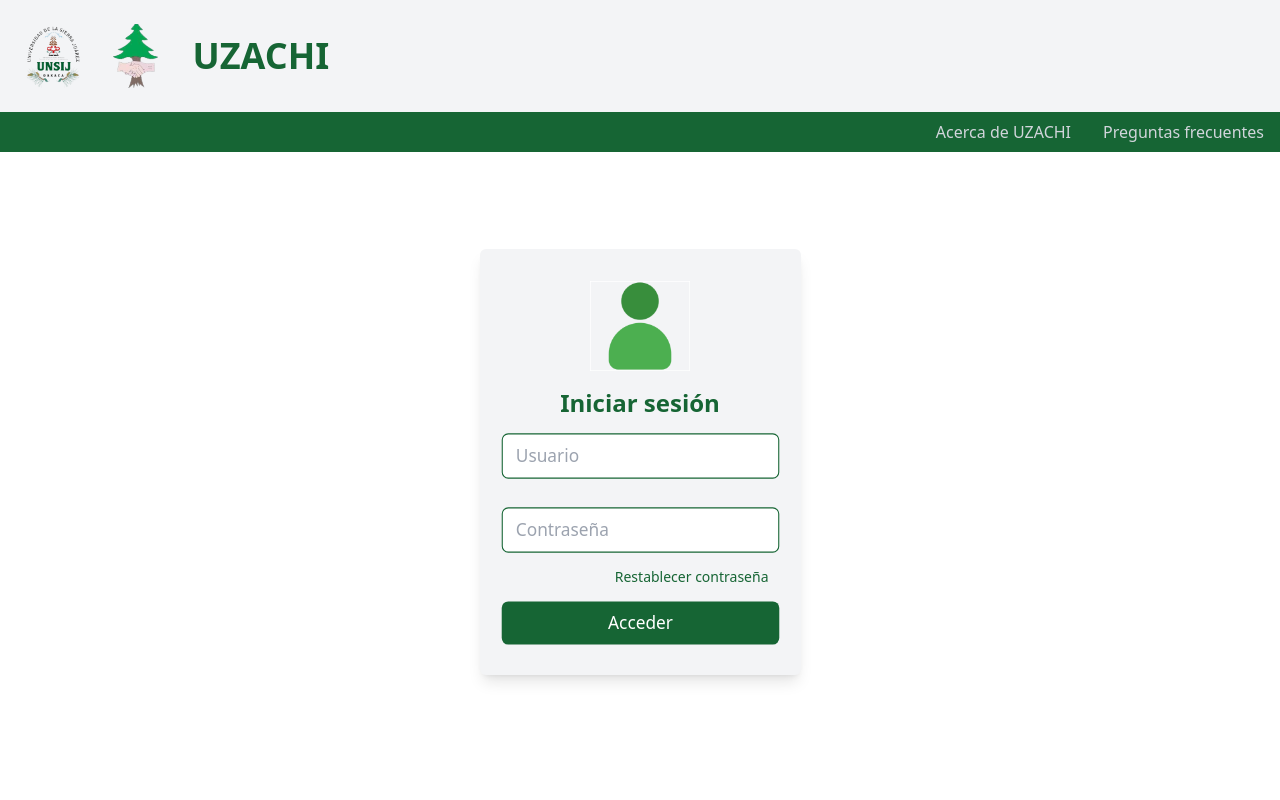
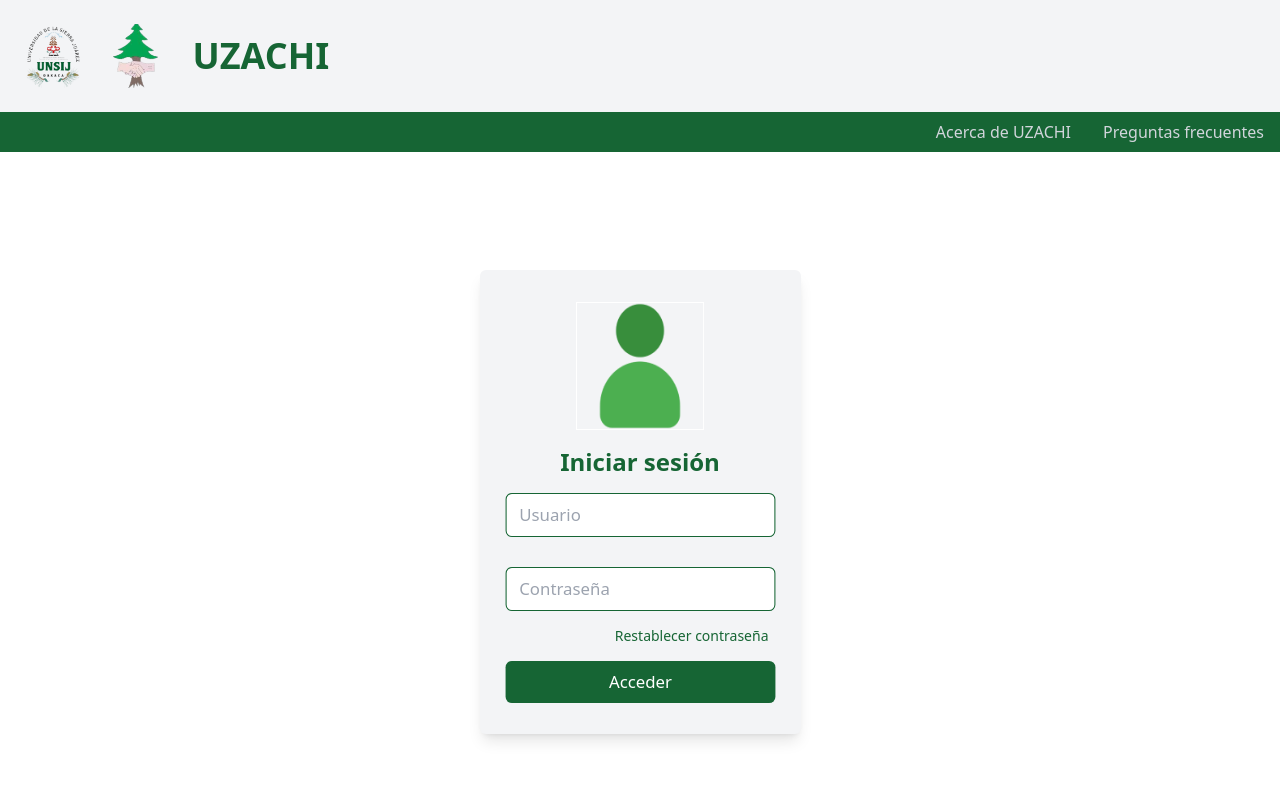
Before and after one commit to Uriel1021/Frtont-End-UZACHI, a React (Vite) app: page / in a window 1280 px wide. Shown: the top 800 px of the page. Built offline with nearby package versions, Linux system fonts and the light colour scheme.

Commit message:
se subio login corregido

```diff
--- a/src/components/login/Login.jsx
+++ b/src/components/login/Login.jsx
@@ -1,4 +1,3 @@
-
 import React from 'react';
 import { useNavigate } from 'react-router-dom';
 
@@ -11,17 +10,17 @@ const Login = () => {
   };
 
   return (
-    <div className="text-center shadow-lg rounded-md p-8 bg-gray-100 relative" style={{ top: '-90px' }}>
-      <img src="/images/user-logo.png" alt="Logotipo" className="mx-auto mb-4" style={{ maxWidth: '100px' }} />
+    <div className="max-w-md mx-auto mt-10 p-8 bg-gray-100 shadow-lg rounded-md text-center relative sm:mt-20" style={{ top: '-90px' }}>
+      <img src="/images/user-logo.png" alt="Logotipo" className="mx-auto mb-4 w-24 h-24 sm:w-32 sm:h-32" />
       <h2 className="text-xl sm:text-2xl font-bold mb-4 text-green-800">Iniciar sesión</h2>
       <div className="mb-4">
-        <input type="text" placeholder="Usuario" className="w-full px-3 py-2 border border-green-800 rounded-md mb-4" style={{ transform: 'scale(1.08)' }} />
+        <input type="text" placeholder="Usuario" className="w-full px-3 py-2 border border-green-800 rounded-md mb-4 transform scale-100 sm:scale-105" />
       </div>
       <div className="mb-4">
-        <input type="password" placeholder="Contraseña" className="w-full px-3 py-2 border border-green-800 rounded-md mb-2" style={{ transform: 'scale(1.08)' }} />
+        <input type="password" placeholder="Contraseña" className="w-full px-3 py-2 border border-green-800 rounded-md mb-2 transform scale-100 sm:scale-105" />
         <a href="#" className="text-sm text-green-800 hover:underline block mt-2 text-right">Restablecer contraseña</a>
       </div>
-      <button onClick={handleLogin} className="w-full bg-green-800 text-white py-2 rounded-md hover:bg-green-700" style={{ transform: 'scale(1.08)' }}>Acceder</button>
+      <button onClick={handleLogin} className="w-full bg-green-800 text-white py-2 rounded-md hover:bg-green-700 transform scale-100 sm:scale-105">Acceder</button>
     </div>
   );
 };
```
